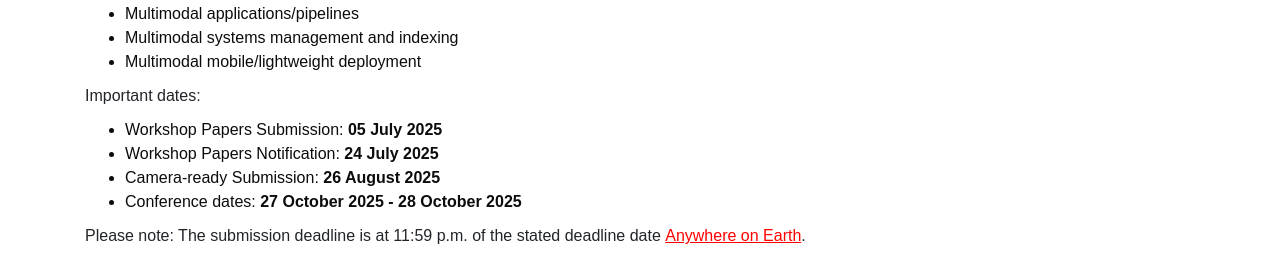
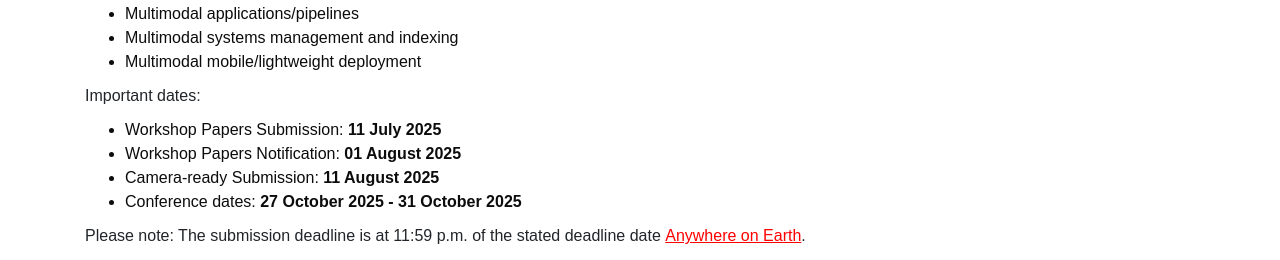
Before and after one commit to LGM3A/LGM3A2025, a plain HTML site: page index.html in a window 1280 px wide. Shown: the part 1603-1863 px from the top of the page. Drawn offline with nearby package versions, Linux system fonts and the light colour scheme; some packages are replaced by stand-ins of ours; a script that the page names is missing; a web font is replaced by a local one.

Commit message:
Update index.html

```diff
--- a/index.html
+++ b/index.html
@@ -171,10 +171,10 @@
       Important dates:
 			<ul style="margin-left: 40px">
 
-        <li>Workshop Papers Submission: <strong>05 July 2025</strong></li>
-	    <li>Workshop Papers Notification: <strong>24 July 2025</strong></li>
-        <li>Camera-ready Submission: <strong>26 August 2025</strong></li>
-		<li>Conference dates: <strong>27 October 2025 - 28 October 2025</strong></li>
+        <li>Workshop Papers Submission: <strong>11 July 2025</strong></li>
+	    <li>Workshop Papers Notification: <strong>01 August 2025</strong></li>
+        <li>Camera-ready Submission: <strong>11 August 2025</strong></li>
+		<li>Conference dates: <strong>27 October 2025 - 31 October 2025</strong></li>
         </ul>
 		Please note: The submission deadline is at 11:59 p.m. of the stated deadline date&nbsp;<a href="https://time.is/Anywhere_on_Earth"><font color="red"><u>Anywhere on Earth</u></font></a>.</p>
 
```
